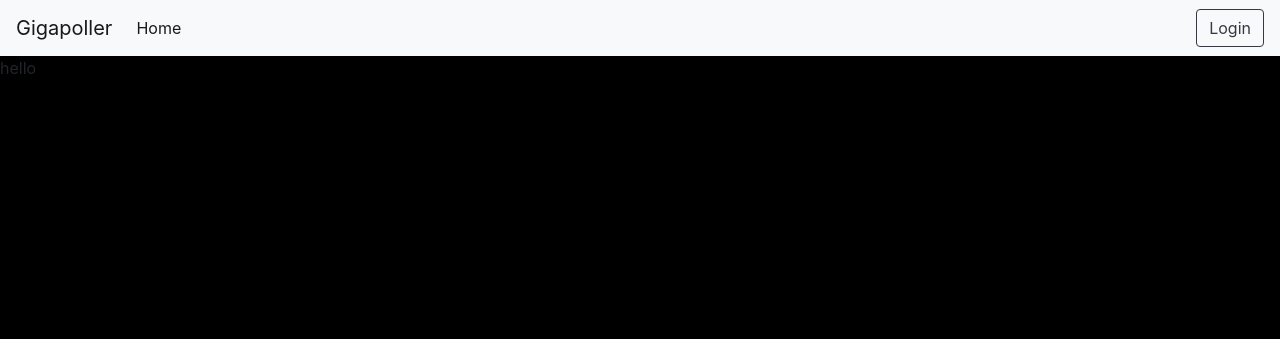
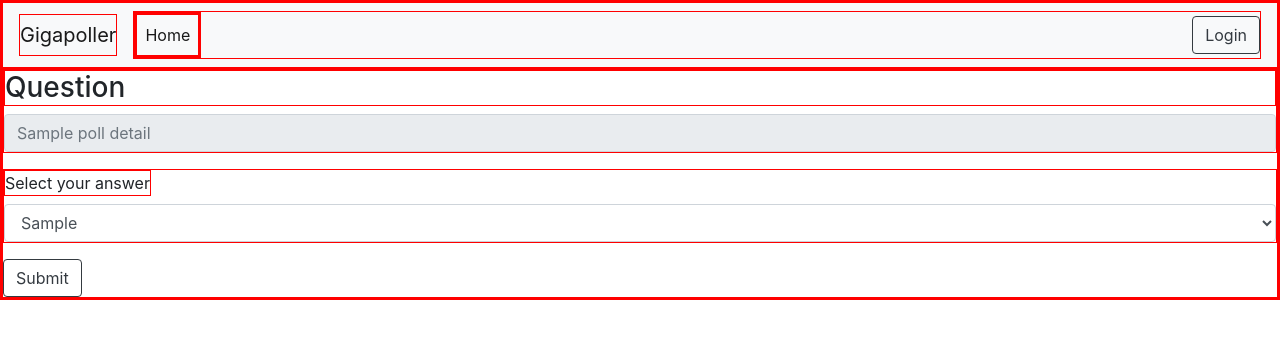
Before and after one commit to uncleSlayer/gigapoller, a Flask app: template app/templates/share.html in a window 1280 px wide. Shown: the top 339 px of the page. Run offline with Flask 3, Linux system fonts and the light colour scheme; the template is opened without the code that fills it: most values are stand-ins (such as "Sample title", 1, 10 or a date in 2020).

Commit message:
share ui added

```diff
--- a/app/static/styles/share.css
+++ b/app/static/styles/share.css
@@ -1,3 +1,3 @@
-body{
-    background-color: black;
+*{
+    border: 1px solid red;
 }
--- a/app/templates/share.html
+++ b/app/templates/share.html
@@ -8,9 +8,23 @@
 {% block title %}
 <title>Answer poll</title>
 {% endblock %}
-
 {% block content %}
-hello
+<form class="share-form">
+    <div class="form-group">
+      <h3>Question</h3>
+      <input class="form-control" type="text" placeholder='{{poll_details.question }}' readonly>
+    </div>
+    <div class="form-group">
+        <label for="exampleFormControlSelect1">Select your answer</label>
+        <select class="form-control" id="exampleFormControlSelect1">
+          <option>{{ poll_details.option_one }}</option>
+          <option>{{ poll_details.option_two }}</option>
+          <option>{{ poll_details.option_three }}</option>
+          <option>{{ poll_details.option_four }}</option>
+        </select>
+      </div>
+      <button type="button" class="btn btn-outline-dark">Submit</button>
+  </form>
 {% endblock %}
 
 {% block script %}
```
Also changed, not shown: app/api/api.py (+6 -2 lines).
